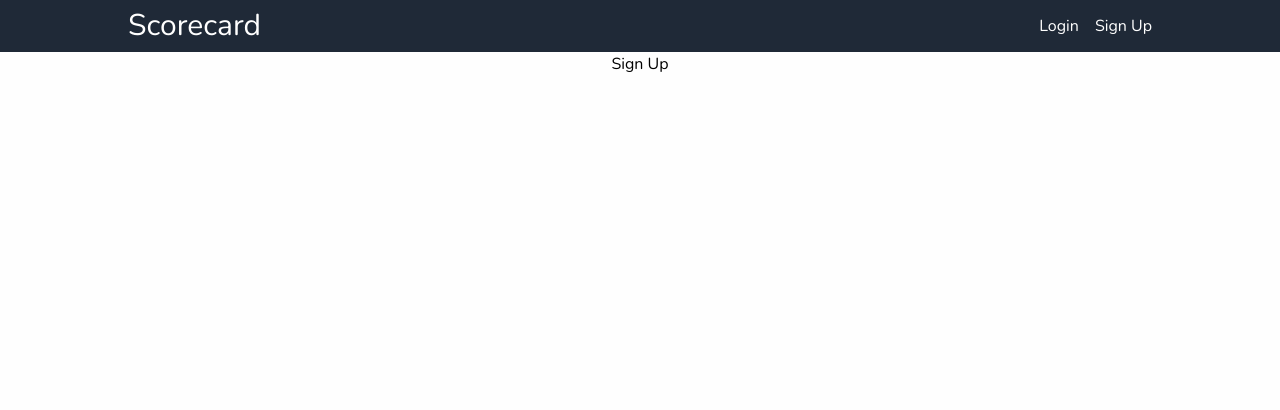
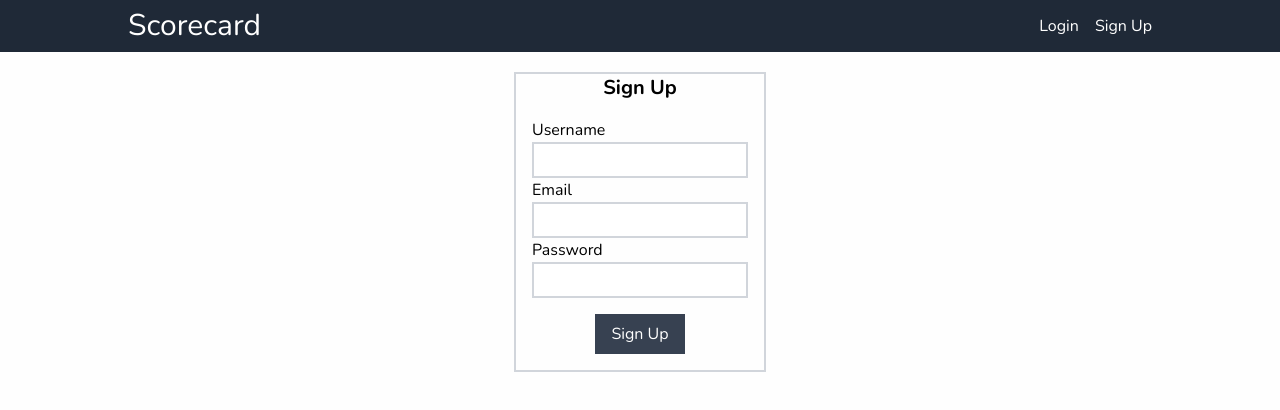
Before and after one commit to MrTj458/scorecard, a React (Create React App) app in the folder client/: page /signup in a window 1280 px wide. Shown: the top 410 px of the page. Built offline with nearby package versions, Linux system fonts and the light colour scheme; no server answers.

Commit message:
Sign Up Page

```diff
--- a/client/src/pages/Login.js
+++ b/client/src/pages/Login.js
@@ -30,6 +30,10 @@ export default function Login() {
     <div className="mt-5">
       <form onSubmit={handleSubmit} className="border-2 border-gray-300">
         <fieldset className="flex flex-col items-center p-4">
+          <legend className="w-full mt-2 text-xl font-bold text-center">
+            Log In
+          </legend>
+
           <div>
             <label htmlFor="email" className="w-full block">
               Email
@@ -37,8 +41,9 @@ export default function Login() {
             <input
               required
               name="email"
-              type="text"
+              type="email"
               className="border-2 border-gray-300 p-1"
+              value={email}
               onChange={(e) => setEmail(e.target.value)}
             />
           </div>
@@ -52,11 +57,12 @@ export default function Login() {
               name="password"
               type="password"
               className="border-2 border-gray-300 p-1"
+              value={password}
               onChange={(e) => setPassword(e.target.value)}
             />
           </div>
 
-          {error && <p className="text-red-600">{error}</p>}
+          {error && <p className="mt-2 text-red-600">{error}</p>}
 
           <button
             type="submit"
--- a/client/src/pages/SignUp.js
+++ b/client/src/pages/SignUp.js
@@ -1,7 +1,95 @@
+import axios from "axios"
+import { useContext, useState } from "react"
+import toast from "react-hot-toast"
+import { useNavigate } from "react-router-dom"
+import UserContext from "../context/UserContext"
+
 export default function SignUp() {
+  const navigate = useNavigate()
+  const { setUser } = useContext(UserContext)
+
+  const [username, setUsername] = useState("")
+  const [email, setEmail] = useState("")
+  const [password, setPassword] = useState("")
+  const [error, setError] = useState("")
+
+  const handleSubmit = async (e) => {
+    e.preventDefault()
+
+    try {
+      const res = await axios.post("/api/users", { username, email, password })
+      setUser(res.data)
+      navigate("/rounds", { replace: true })
+    } catch (e) {
+      if (e.response.status === 422) {
+        setError(e.response.data.detail)
+      } else {
+        console.error(e)
+        toast.error("Error creating new user, please try again.")
+      }
+    }
+  }
+
   return (
-    <>
-      <h1>Sign Up</h1>
-    </>
+    <div className="mt-5">
+      <form onSubmit={handleSubmit} className="border-2 border-gray-300">
+        <fieldset className="flex flex-col items-center p-4">
+          <legend className="w-full mt-2 text-xl font-bold text-center">
+            Sign Up
+          </legend>
+
+          <div>
+            <label htmlFor="username" className="w-full block">
+              Username
+            </label>
+            <input
+              required
+              name="username"
+              type="text"
+              className="border-2 border-gray-300 p-1"
+              value={username}
+              onChange={(e) => setUsername(e.target.value)}
+            />
+          </div>
+
+          <div>
+            <label htmlFor="email" className="w-full block">
+              Email
+            </label>
+            <input
+              required
+              name="email"
+              type="email"
+              className="border-2 border-gray-300 p-1"
+              value={email}
+              onChange={(e) => setEmail(e.target.value)}
+            />
+          </div>
+
+          <div>
+            <label htmlFor="password" className="w-full block">
+              Password
+            </label>
+            <input
+              required
+              name="password"
+              type="password"
+              className="border-2 border-gray-300 p-1"
+              value={password}
+              onChange={(e) => setPassword(e.target.value)}
+            />
+          </div>
+
+          {error && <p className="mt-2 text-red-600">{error}</p>}
+
+          <button
+            type="submit"
+            className="px-4 py-2 text-white bg-gray-700 mt-4"
+          >
+            Sign Up
+          </button>
+        </fieldset>
+      </form>
+    </div>
   )
 }
```
Also changed, not shown: 1 other file (tests, documents, lock files or other folders).
